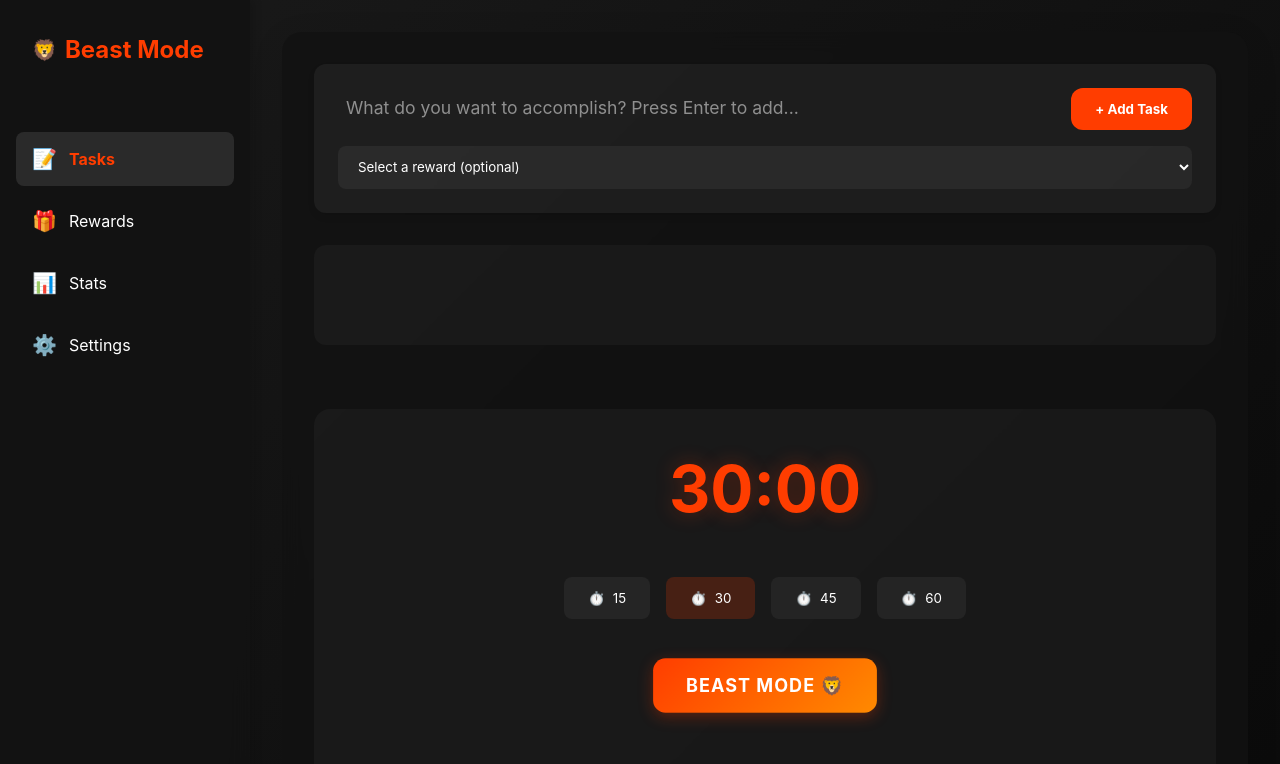
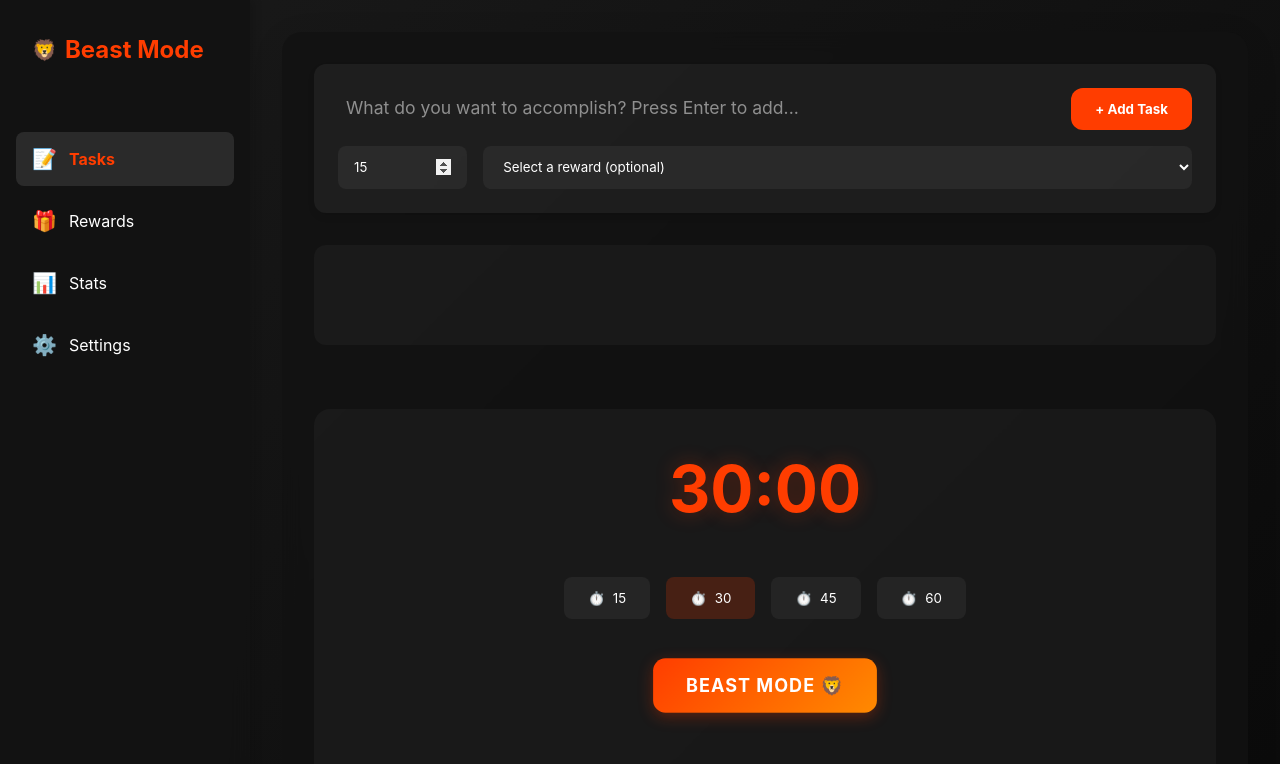
Before and after one commit to Rakeye/beast-mode, a React (Create React App) app: page / in a window 1280 px wide. Shown: the top 764 px of the page. Built offline with nearby package versions, Linux system fonts and the light colour scheme; a web font is replaced by a local one.

Commit message:
Add task time prediction and tracking functionality

```diff
--- a/src/App.tsx
+++ b/src/App.tsx
@@ -13,6 +13,10 @@ interface Task {
   completed: boolean;
   timestamp: number;
   rewardId?: number;
+  predictedMinutes?: number;
+  timeSpent: number; // Total time spent in seconds
+  isTracking: boolean; // Whether the task is currently being tracked
+  lastTrackingStart?: number; // Timestamp when tracking started
 }
 
 interface TimerState {
@@ -38,8 +42,8 @@ const App: React.FC = () => {
   const timerRef = useRef<NodeJS.Timeout | null>(null);
   const audioRef = useRef<HTMLAudioElement | null>(null);
 
-  const handleAddTask = (task: Task) => {
-    setTasks([...tasks, task]);
+  const handleAddTask = (task: Omit<Task, 'timeSpent' | 'isTracking'>) => {
+    setTasks([...tasks, { ...task, timeSpent: 0, isTracking: false }]);
   };
 
   const handleDeleteTask = (taskId: number) => {
@@ -55,6 +59,35 @@ const App: React.FC = () => {
         return { ...task, completed: !task.completed };
       }
       return task;
+    }));
+  };
+
+  const handleToggleTaskTracking = (taskId: number) => {
+    const now = Date.now();
+    setTasks(tasks.map(task => {
+      if (task.id === taskId) {
+        if (task.isTracking) {
+          // Stop tracking and add elapsed time
+          const elapsedSeconds = task.lastTrackingStart
+            ? Math.floor((now - task.lastTrackingStart) / 1000)
+            : 0;
+          return {
+            ...task,
+            isTracking: false,
+            lastTrackingStart: undefined,
+            timeSpent: task.timeSpent + elapsedSeconds
+          };
+        } else {
+          // Start tracking
+          return {
+            ...task,
+            isTracking: true,
+            lastTrackingStart: now
+          };
+        }
+      } else {
+        return task;
+      }
     }));
   };
 
@@ -124,6 +157,49 @@ const App: React.FC = () => {
     };
   }, []);
 
+  useEffect(() => {
+    if (timerState.isActive) {
+      const trackingInterval = setInterval(() => {
+        const now = Date.now();
+        setTasks(currentTasks =>
+          currentTasks.map(task => {
+            if (task.isTracking && task.lastTrackingStart) {
+              const elapsedSeconds = Math.floor((now - task.lastTrackingStart) / 1000);
+              return {
+                ...task,
+                timeSpent: task.timeSpent + elapsedSeconds,
+                lastTrackingStart: now
+              };
+            }
+            return task;
+          })
+        );
+      }, 1000);
+
+      return () => clearInterval(trackingInterval);
+    }
+  }, [timerState.isActive]);
+
+  useEffect(() => {
+    if (!timerState.isActive) {
+      const now = Date.now();
+      setTasks(currentTasks =>
+        currentTasks.map(task => {
+          if (task.isTracking && task.lastTrackingStart) {
+            const elapsedSeconds = Math.floor((now - task.lastTrackingStart) / 1000);
+            return {
+              ...task,
+              isTracking: false,
+              lastTrackingStart: undefined,
+              timeSpent: task.timeSpent + elapsedSeconds
+            };
+          }
+          return task;
+        })
+      );
+    }
+  }, [timerState.isActive]);
+
   return (
     <ThemeProvider theme={theme}>
       <GlobalStyle />
@@ -142,6 +218,7 @@ const App: React.FC = () => {
               onAddTask={handleAddTask}
               onDeleteTask={handleDeleteTask}
               onToggleTaskCompletion={handleToggleTaskCompletion}
+              onToggleTaskTracking={handleToggleTaskTracking}
               onUpdateTimerState={handleUpdateTimerState}
               onStartTimer={handleStartTimer}
               onStopTimer={handleStopTimer}
--- a/src/components/TaskManager/index.tsx
+++ b/src/components/TaskManager/index.tsx
@@ -16,7 +16,10 @@ import {
   BeastModeButton,
   StopButton,
   RewardIcon,
-  RewardSelect
+  RewardSelect,
+  TimeInput,
+  TaskStats,
+  TrackButton
 } from './styles';
 import type { Reward } from '../RewardManager';
 
@@ -26,6 +29,9 @@ interface Task {
   completed: boolean;
   timestamp: number;
   rewardId?: number;
+  predictedMinutes?: number;
+  timeSpent?: number;
+  isTracking?: boolean;
 }
 
 interface TimerState {
@@ -43,6 +49,7 @@ interface TaskManagerProps {
   onAddTask: (task: Task) => void;
   onDeleteTask: (taskId: number) => void;
   onToggleTaskCompletion: (taskId: number) => void;
+  onToggleTaskTracking: (taskId: number) => void;
   onUpdateTimerState: (updates: Partial<TimerState>) => void;
   onStartTimer: () => void;
   onStopTimer: () => void;
@@ -74,12 +81,14 @@ const TaskManager: React.FC<TaskManagerProps> = ({
   onAddTask,
   onDeleteTask,
   onToggleTaskCompletion,
+  onToggleTaskTracking,
   onUpdateTimerState,
   onStartTimer,
   onStopTimer
 }) => {
   const [newTaskText, setNewTaskText] = useState('');
   const [selectedReward, setSelectedReward] = useState<number | undefined>();
+  const [predictedMinutes, setPredictedMinutes] = useState<number>(15);
 
   const handleAddTask = () => {
     if (newTaskText.trim()) {
@@ -88,10 +97,12 @@ const TaskManager: React.FC<TaskManagerProps> = ({
         text: newTaskText.trim(),
         completed: false,
         timestamp: Date.now(),
-        rewardId: selectedReward
+        rewardId: selectedReward,
+        predictedMinutes
       });
       setNewTaskText('');
       setSelectedReward(undefined);
+      setPredictedMinutes(15);
     }
   };
 
@@ -115,6 +126,19 @@ const TaskManager: React.FC<TaskManagerProps> = ({
     const mins = Math.floor(seconds / 60);
     const secs = seconds % 60;
     return `${mins.toString().padStart(2, '0')}:${secs.toString().padStart(2, '0')}`;
+  };
+
+  const formatTimeSpent = (seconds: number): string => {
+    const hours = Math.floor(seconds / 3600);
+    const minutes = Math.floor((seconds % 3600) / 60);
+    const remainingSeconds = seconds % 60;
+
+    if (hours > 0) {
+      return `${hours}h ${minutes}m ${remainingSeconds}s`;
+    } else if (minutes > 0) {
+      return `${minutes}m ${remainingSeconds}s`;
+    }
+    return `${remainingSeconds}s`;
   };
 
   const updateMotivationalMessage = () => {
@@ -149,6 +173,15 @@ const TaskManager: React.FC<TaskManagerProps> = ({
               <span>+</span> Add Task
             </AddButton>
           </div>
+          <div style={{ display: 'flex', gap: '1rem', width: '100%' }}>
+            <TimeInput
+              type="number"
+              min="1"
+              max="480"
+              value={predictedMinutes}
+              onChange={(e) => setPredictedMinutes(Math.max(1, Math.min(480, parseInt(e.target.value) || 15)))}
+              placeholder="Estimated time (minutes)"
+            />
             <RewardSelect
               value={selectedReward || ''}
               onChange={(e) => setSelectedReward(Number(e.target.value) || undefined)}
@@ -160,6 +193,7 @@ const TaskManager: React.FC<TaskManagerProps> = ({
                 </option>
               ))}
             </RewardSelect>
+          </div>
         </div>
       </InputContainer>
 
@@ -174,6 +208,19 @@ const TaskManager: React.FC<TaskManagerProps> = ({
               >
                 {task.completed ? '✅' : '⬜️'} {task.text}
               </TaskText>
+              <TaskStats>
+                {task.predictedMinutes && (
+                  <span title="Predicted time">⏱️ {task.predictedMinutes}m</span>
+                )}
+                <span title="Time spent">⌛ {formatTimeSpent(task.timeSpent || 0)}</span>
+                <TrackButton
+                  isTracking={task.isTracking}
+                  onClick={() => onToggleTaskTracking(task.id)}
+                  title={task.isTracking ? 'Stop tracking' : 'Start tracking'}
+                >
+                  {task.isTracking ? '⏸️' : '▶️'}
+                </TrackButton>
+              </TaskStats>
               {task.rewardId && (
                 <TaskText completed={task.completed} isReward>
                   <RewardIcon>🎁</RewardIcon>
--- a/src/components/TaskManager/styles.ts
+++ b/src/components/TaskManager/styles.ts
@@ -274,3 +274,60 @@ export const RewardSelect = styled.select`
     padding: 8px;
   }
 `;
+
+export const TimeInput = styled.input`
+  background: rgba(255, 255, 255, 0.05);
+  border: none;
+  color: ${props => props.theme.colors.text};
+  padding: 0.8rem 1rem;
+  border-radius: 8px;
+  transition: all 0.3s ease;
+  width: 150px;
+
+  &:hover {
+    background: rgba(255, 255, 255, 0.1);
+  }
+
+  &:focus {
+    outline: none;
+    box-shadow: 0 0 0 2px ${props => props.theme.colors.primary};
+  }
+
+  &::-webkit-inner-spin-button {
+    opacity: 1;
+  }
+`;
+
+export const TaskStats = styled.div`
+  display: flex;
+  align-items: center;
+  gap: 1rem;
+  margin-left: auto;
+  padding-left: 1rem;
+  font-size: 0.9rem;
+  color: rgba(255, 255, 255, 0.7);
+
+  span {
+    display: flex;
+    align-items: center;
+    gap: 0.25rem;
+  }
+`;
+
+export const TrackButton = styled.button<{ isTracking?: boolean }>`
+  background: none;
+  border: none;
+  color: ${props => props.isTracking ? props.theme.colors.primary : props.theme.colors.text};
+  cursor: pointer;
+  padding: 0.25rem;
+  border-radius: 4px;
+  transition: all 0.3s ease;
+  display: flex;
+  align-items: center;
+  justify-content: center;
+
+  &:hover {
+    transform: scale(1.1);
+    background: rgba(255, 255, 255, 0.1);
+  }
+`;
```
Lines whose indentation alone changed are shown as unchanged.
